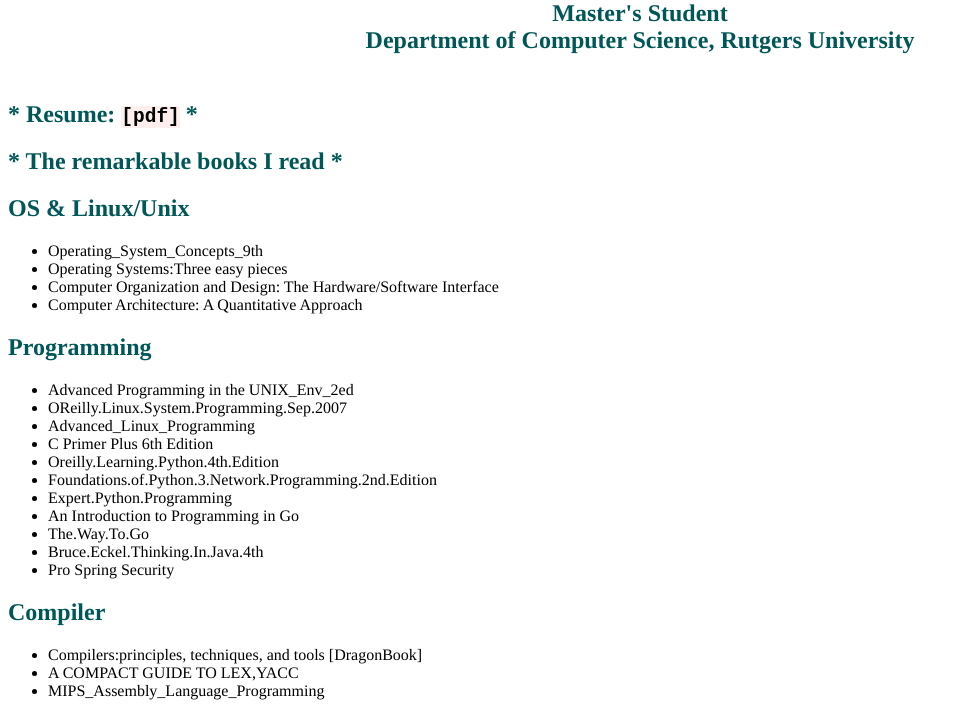
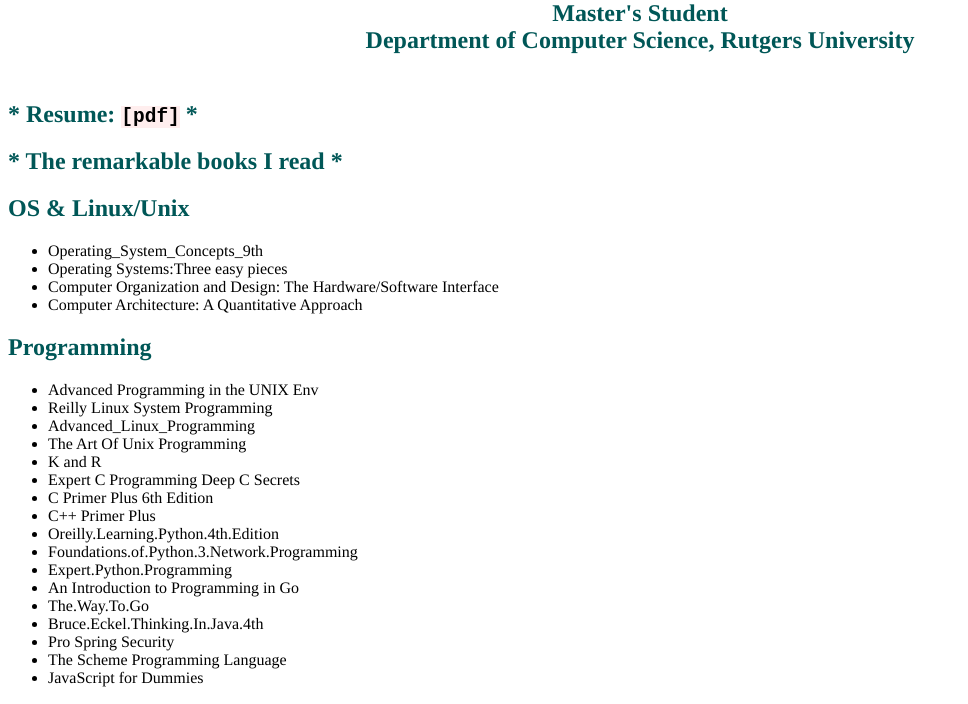
Before and after one commit to firstway/firstway.github.io, a plain HTML site: page index.html in a window 1280 px wide. Shown: the part 66-770 px from the top of the page, without its empty margins (0-968 px from the left). Drawn offline with Linux system fonts and the light colour scheme.

Commit message:
update index

```diff
--- a/index.html
+++ b/index.html
@@ -63,17 +63,23 @@
 
 <h2>Programming</h2>
 <ul style="list-style-type:disc">
-    <li>Advanced Programming in the UNIX_Env_2ed</li>
-    <li>OReilly.Linux.System.Programming.Sep.2007</li>
+    <li>Advanced Programming in the UNIX Env</li>
+    <li>Reilly Linux System Programming</li>
     <li>   Advanced_Linux_Programming           </li>
+    <li>   The Art Of Unix Programming </li>
+    <li> K and R </li>
+    <li> Expert C Programming Deep C Secrets </li>
     <li>   C Primer Plus 6th Edition            </li>
+    <li>   C++ Primer Plus  </li>
     <li> Oreilly.Learning.Python.4th.Edition</li>
-    <li> Foundations.of.Python.3.Network.Programming.2nd.Edition</li>
+    <li> Foundations.of.Python.3.Network.Programming</li>
     <li> Expert.Python.Programming</li>
     <li>   An Introduction to Programming in Go </li>
     <li>   The.Way.To.Go                        </li>
     <li>   Bruce.Eckel.Thinking.In.Java.4th     </li>
     <li>   Pro Spring Security                  </li>
+    <li>   The Scheme Programming Language  </li>
+    <li>   JavaScript for Dummies  </li>
 </ul>
 
 <h2>Compiler</h2>
```
